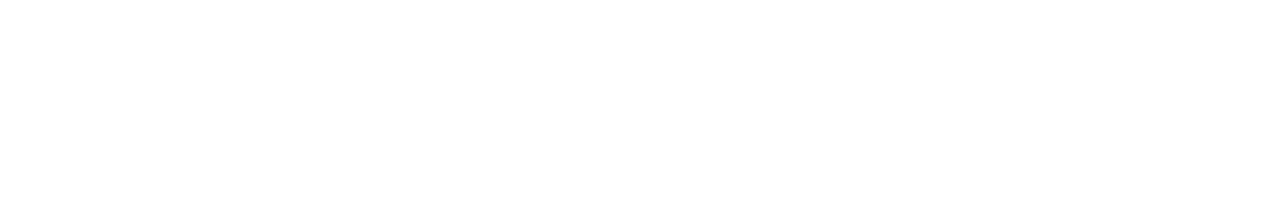
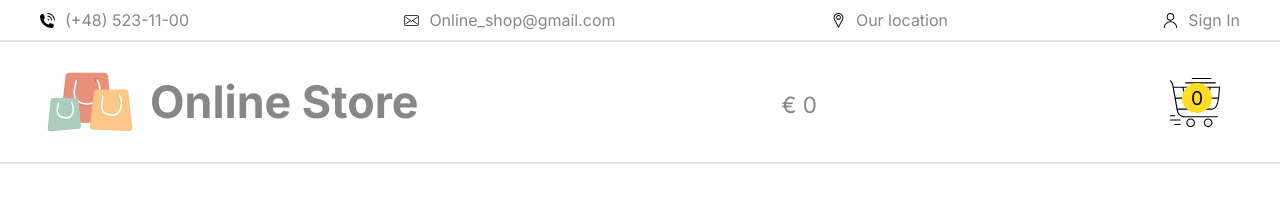
Before and after one commit to oolenkazolot/online-store, a website built with webpack: page src/index.html in a window 1280 px wide. Built offline with nearby package versions, Linux system fonts and the light colour scheme.

Commit message:
feat: add header

```diff
--- /dev/null
+++ b/src/components/header.ts
@@ -0,0 +1,129 @@
+export class TopHeader {
+  public header = document.querySelector("header") as HTMLElement;
+
+  public createElement(
+    element: string,
+    myClass: string,
+    parentElement?: HTMLElement
+  ): HTMLElement {
+    const newElem = document.createElement(element);
+    newElem.classList.add(myClass);
+    if (parentElement) {
+      parentElement.append(newElem);
+    }
+    return newElem;
+  }
+
+  public createContainers(
+    contClass: string,
+    firstElClass: string,
+    secElement: string,
+    secElClass: string,
+    secElContent: string
+  ): HTMLElement {
+    const newElem = this.createElement("div", contClass);
+    this.createElement("span", firstElClass, newElem);
+    this.createElement(
+      secElement,
+      secElClass,
+      newElem
+    ).innerHTML = secElContent;
+    return newElem;
+  }
+
+  public drawElements(): void {
+    const headerTop = this.createElement("div", "header-top", this.header);
+    const headerTopWrapper = this.createElement(
+      "div",
+      "header-top__wrapper",
+      headerTop
+    );
+    const headerTopContainer = this.createElement(
+      "div",
+      "header-top__container",
+      headerTopWrapper
+    );
+    const mobileContainer = this.createContainers(
+      "header-top__mobile-container",
+      "header-top__mobile-icon",
+      "span",
+      "header-top__mobile-number",
+      "(+48) 523-11-00"
+    );
+
+    const emailContainer = this.createContainers(
+      "header-top__email-container",
+      "header-top__email-icon",
+      "span",
+      "header-top__email",
+      "Online_shop@gmail.com"
+    );
+
+    const locationContainer = this.createContainers(
+      "header-top__location-container",
+      "header-top__location-icon",
+      "span",
+      "header-top__location",
+      "Our location"
+    );
+
+    const signInContainer = this.createContainers(
+      "header-top__signIn-container",
+      "header-top__signIn-icon",
+      "button",
+      "header-top__signIn-button",
+      "Sign In"
+    );
+
+    headerTopContainer.append(mobileContainer, emailContainer);
+    headerTopContainer.append(locationContainer, signInContainer);
+  }
+}
+
+export class BottomHeader extends TopHeader {
+  public drawElements(): void {
+    const headerBottom = super.createElement(
+      "div",
+      "header-bottom",
+      this.header
+    );
+    const bottomWrapper = super.createElement(
+      "div",
+      "header-bottom__wrapper",
+      headerBottom
+    );
+    const logoContainer = super.createContainers(
+      "header-bottom__logo-container",
+      "header-bottom__logo",
+      "h1",
+      "header-bottom__title",
+      "Online Store"
+    );
+    const priceContainer = super.createContainers(
+      "header-bottom__price-container",
+      "header-bottom__cart-total",
+      "span",
+      "header-bottom__total-sum",
+      "&#8364 0"
+    );
+
+    bottomWrapper.append(logoContainer, priceContainer);
+
+    const cartContainer = super.createElement(
+      "div",
+      "header-bottom__cart-container",
+      bottomWrapper
+    );
+    const Cart = super.createElement(
+      "div",
+      "header-bottom__cart",
+      cartContainer
+    );
+    const cartItemsAmount = super.createElement(
+      "div",
+      "header-bottom__items-amount",
+      Cart
+    );
+    cartItemsAmount.innerHTML = "0";
+  }
+}
--- a/src/index.html
+++ b/src/index.html
@@ -8,7 +8,47 @@
     <link href="https://fonts.googleapis.com/css2?family=Inter:wght@100;200;300;400;500;600;700;800;900&display=swap" rel="stylesheet" />
   </head>
   <body>
-    <header></header>
+    <header>
+      <!-- <div class="header-top">
+        <div class="header-top__wrapper">
+          <div class="header-top__container">
+            <div class="header-top__mobile-container">
+              <span class="header-top__mobile-icon"></span>
+              <span class="header-top__mobile-number">(+48) 523-11-00</span>
+            </div>
+            <div class="header-top__email-container">
+              <span class="header-top__email-icon"></span>
+              <span class="header-top__email">Online_shop@gmail.com</span>
+            </div>
+            <div class="header-top__location-container">
+              <span class="header-top__location-icon"></span>
+              <span class="header-top__location">Our location</span>
+            </div>
+            <div class="header-top__signIn-container">
+              <span class="header-top__signIn-icon"></span>
+              <button class="header-top__signIn-button">Sign In</button>
+            </div>
+          </div>
+        </div>
+      </div>
+      <div class="header-bottom">
+        <div class="header-bottom__wrapper">
+          <div class="header-bottom__logo-container">
+            <span class="header-bottom__logo"></span>
+            <h1 class="header-bottom__title">Online Store</h1>
+          </div>
+          <div class="header-bottom__price-container">
+            <span class="header-bottom__cart-total">Cart total:</span>
+            <span class="header-bottom__total-sum">&#8364 100</span>
+          </div>
+          <div class="header-bottom__cart-container">
+            <div class="header-bottom__cart">
+              <div class="header-bottom__items-amount">3</div>
+            </div>
+          </div>
+        </div>
+      </div> -->
+    </header>
     <main></main>
     <footer></footer>
   </body>
--- a/src/index.ts
+++ b/src/index.ts
@@ -1 +1,7 @@
 import "./sass/style.scss";
+import { TopHeader, BottomHeader } from "./components/header";
+
+const headerTop = new TopHeader();
+headerTop.drawElements();
+const headerBottom = new BottomHeader();
+headerBottom.drawElements();
--- /dev/null
+++ b/src/sass/abstract/mixins.scss
@@ -0,0 +1,12 @@
+@mixin icon ($url) {
+    width: 15px;
+    height: 15px;
+    background-image: $url;
+    background-repeat: no-repeat;
+    background-position: center;
+    background-size: cover;
+    margin-right: 10px;
+    &:hover {
+        cursor: pointer;;
+    }
+}
--- /dev/null
+++ b/src/sass/abstract/placeholders.scss
@@ -0,0 +1,5 @@
+%flex {
+    display: flex;
+    justify-content: space-between;
+    align-items: center;
+}
--- a/src/sass/header.scss
+++ b/src/sass/header.scss
@@ -0,0 +1,95 @@
+.header-top,
+.header-bottom {
+    border-bottom: 1px solid $bg-gray;
+}
+
+.header-top__wrapper,
+.header-bottom__wrapper {
+    max-width: 1600px;
+}
+
+.header-top__wrapper,
+.header-bottom__wrapper {
+    padding: 10px 40px;
+    color: $color-gray;
+    margin: 0 auto;
+    border-bottom: 1px solid $bg-gray;
+}
+
+.header-top__container,
+.header-top__mobile-container,
+.header-top__email-container,
+.header-top__signIn-container,
+.header-top__location-container,
+.header-bottom__logo-container {
+    @extend %flex;
+    &:hover {
+        cursor: pointer;;
+    }
+}
+
+.header-bottom__wrapper {
+    @extend %flex;
+    font-size: 1.4rem;
+}
+
+.header-top__mobile-icon {
+    @include icon (url('../assets/svg/icon-phone.svg'));
+}
+
+.header-top__email-icon {
+    @include icon (url('../assets/svg/icon-email.svg'));
+}
+
+.header-top__location-icon {
+    @include icon (url('../assets/svg/icon-location.svg'));
+    background-size: 15px 15px;
+}
+
+.header-top__signIn-icon {
+    @include icon (url('../assets/svg/icon-signIn.svg'));
+}
+
+.header-top__signIn-button {
+    border: none;
+    font-family: 'Inter', sans-serif;
+    font-size: 1rem;
+    background-color: transparent;
+    color: $color-gray;
+    cursor: pointer;
+}
+
+.header-bottom__logo {
+    @include icon (url('../assets/svg/logo.svg'));
+    width: 100px;
+    height: 100px;
+}
+
+.header-bottom__cart-total {
+    color: $color-main;
+    font-size: 1.8rem;
+    font-weight: 700;
+    margin-right: 20px;
+}
+
+.header-bottom__cart {
+    @include icon (url('../assets/svg/cart.svg'));
+    width: 70px;
+    height: 70px;
+    position: relative;
+}
+
+.header-bottom__items-amount {
+    color: black;
+    font-size: 1.2rem;
+    position: absolute;
+    top: 16px;
+    left: 22px;
+    background-color: $color-main;
+    width: 30px;
+    height: 30px;
+    border-radius: 50%;
+    display: flex;
+    justify-content: center;
+    align-items: center;
+}
--- a/src/sass/style.scss
+++ b/src/sass/style.scss
@@ -1,5 +1,7 @@
 @import 'variables.scss';
+@import './abstract/mixins.scss';
 @import 'header.scss';
+@import './abstract/placeholders.scss';
 
 * {
   box-sizing: border-box;
```
Also changed, not shown: src/assets/svg/cart.svg (added), src/assets/svg/icon-email.svg (added), src/assets/svg/icon-location.svg (added), src/assets/svg/icon-phone.svg (added), src/assets/svg/icon-signIn.svg (added), src/assets/svg/logo.svg (added).
